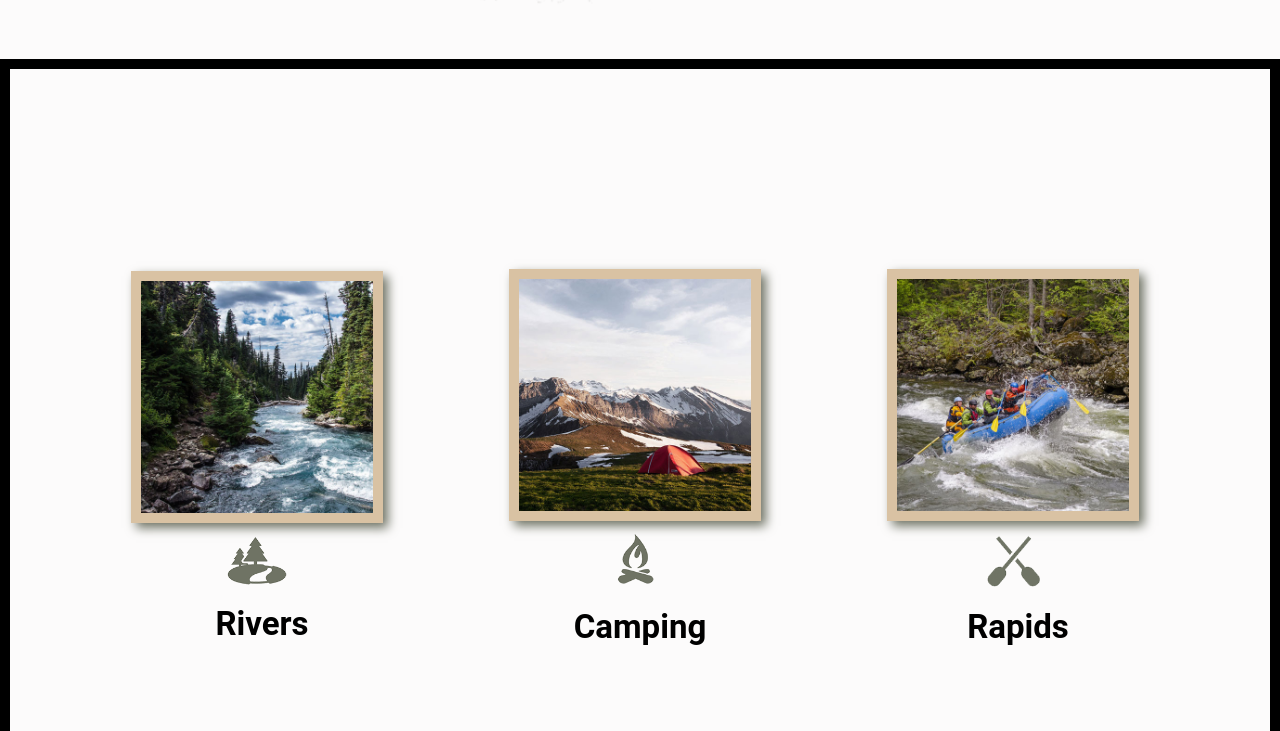
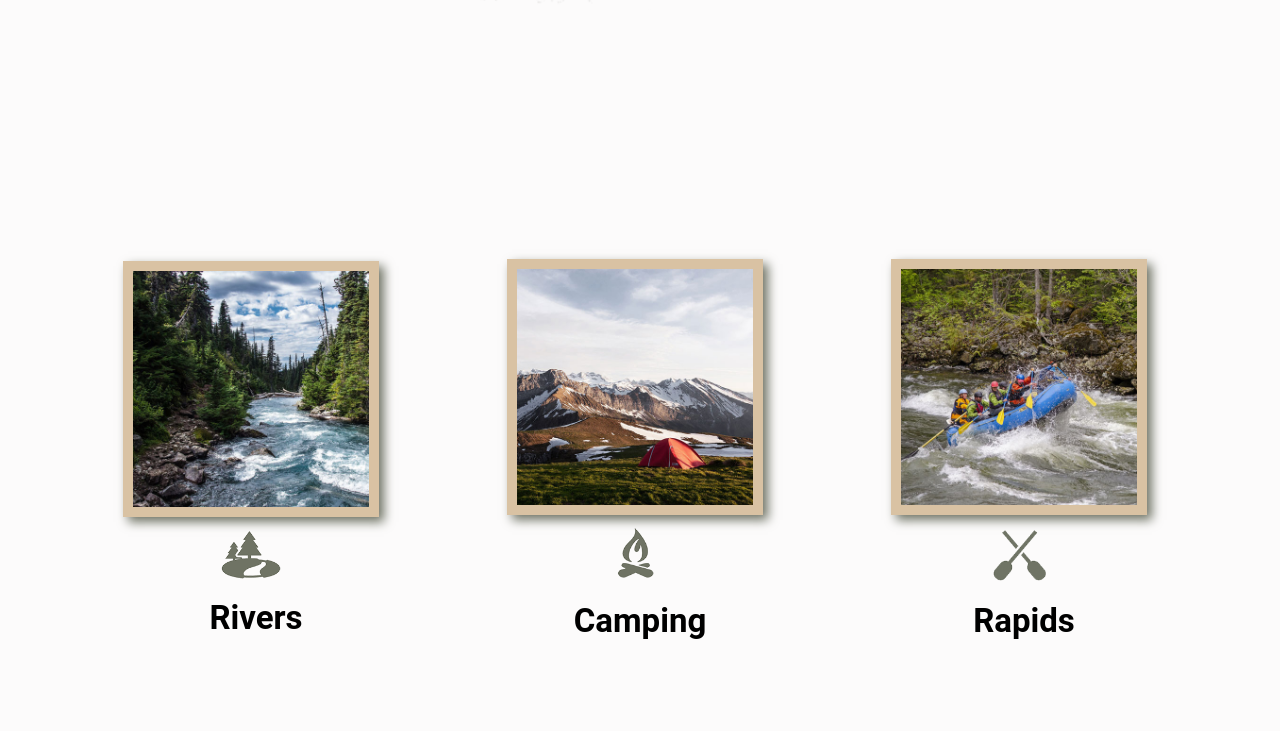
Before and after one commit to freddypanu/wwrf, a plain HTML site: page index.html in a window 1280 px wide. Shown: the part 809-1540 px from the top of the page. Drawn offline with Linux system fonts and the light colour scheme.

Commit message:
new files

```diff
--- a/styles/style.css
+++ b/styles/style.css
@@ -186,8 +186,7 @@ nav {
     z-index: -1;
 }
 .home-grid {display: grid;
-    grid-template-columns: repeat(10,1fr);
-    border: 10px solid black;}
+    grid-template-columns: repeat(10,1fr);}
 #background {grid-column: 1/11;
 grid-row: 4/9;}
 .rivers-card{grid-column: 2/4;
```
